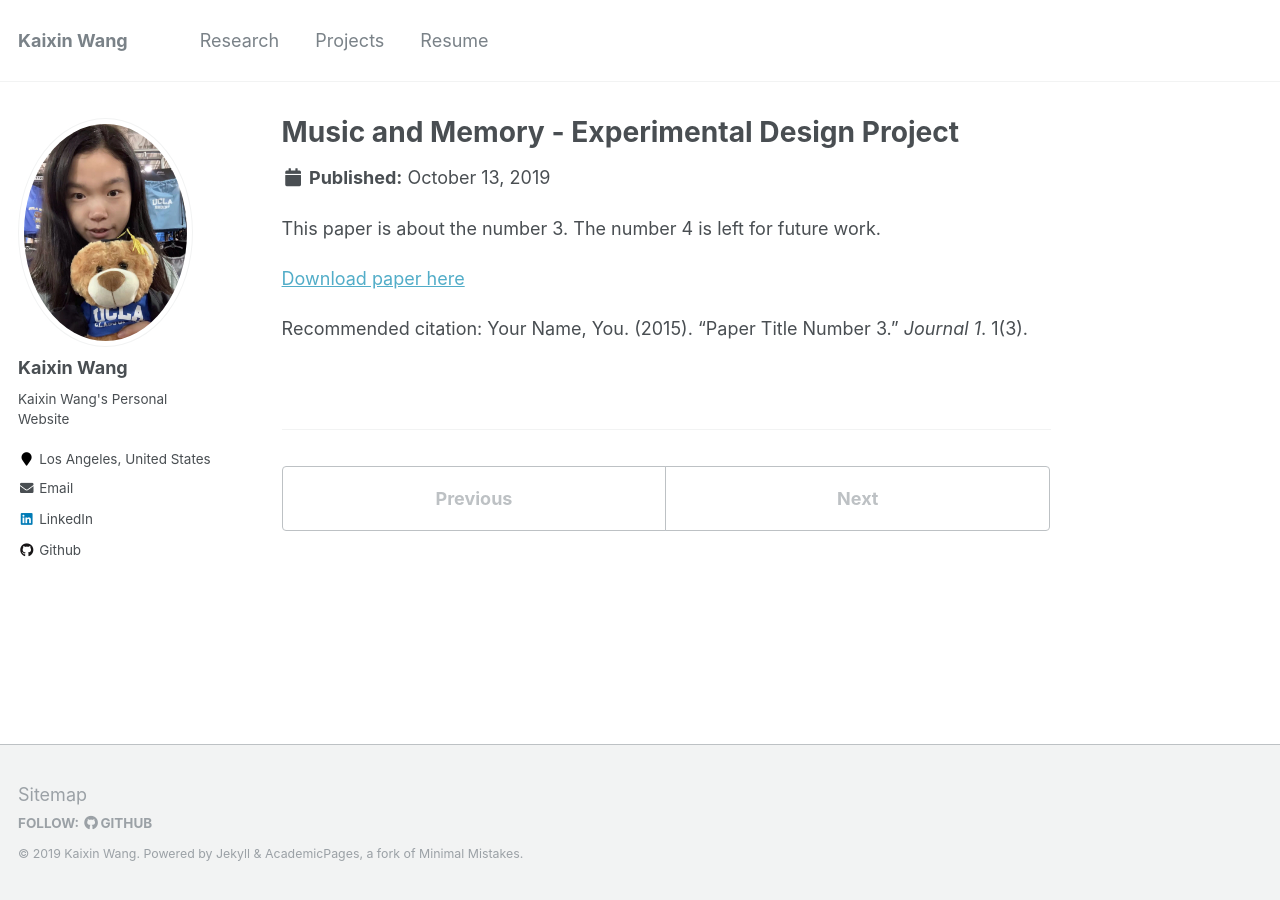
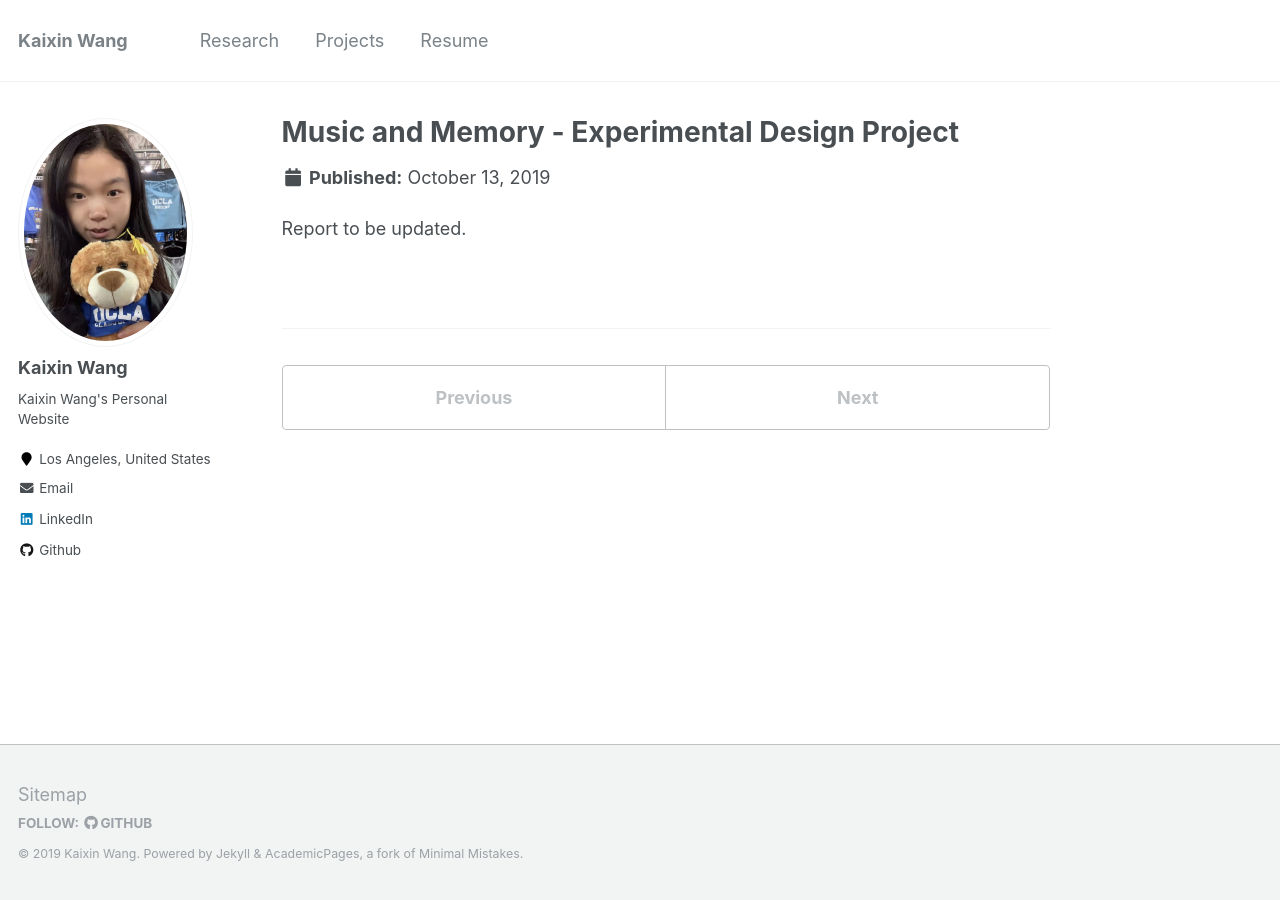
Before and after one commit to kaixin-wang/kaixin-wang.github.io, a Jekyll site: the page built from _projects/MusicAndMemory.md, in a window 1280 px wide. Built offline with Jekyll 4.4.1, drawn with Linux system fonts in a browser that asks for light colours.

Commit message:
Update MusicAndMemory.md

```diff
--- a/_projects/MusicAndMemory.md
+++ b/_projects/MusicAndMemory.md
@@ -5,8 +5,5 @@
 excerpt: 'An experimental design in exploring the relation between memory and music.'
 
 ---
-This paper is about the number 3. The number 4 is left for future work.
 
-[Download paper here](http://academicpages.github.io/files/paper3.pdf)
-
-Recommended citation: Your Name, You. (2015). "Paper Title Number 3." <i>Journal 1</i>. 1(3).
+Report to be updated.
```
